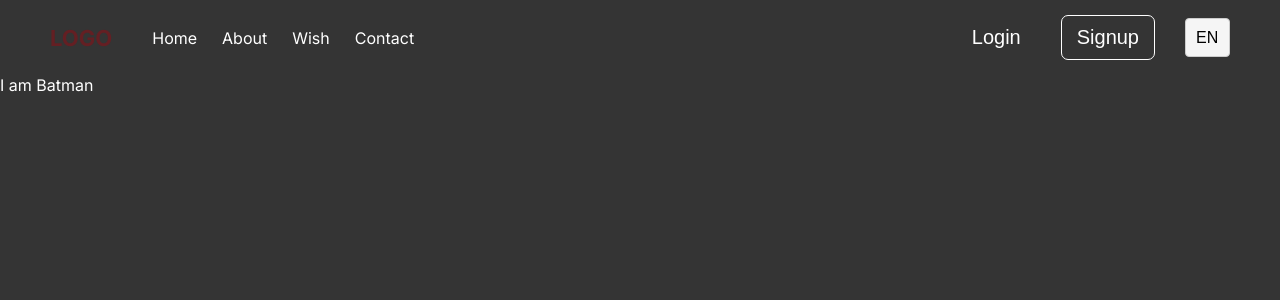
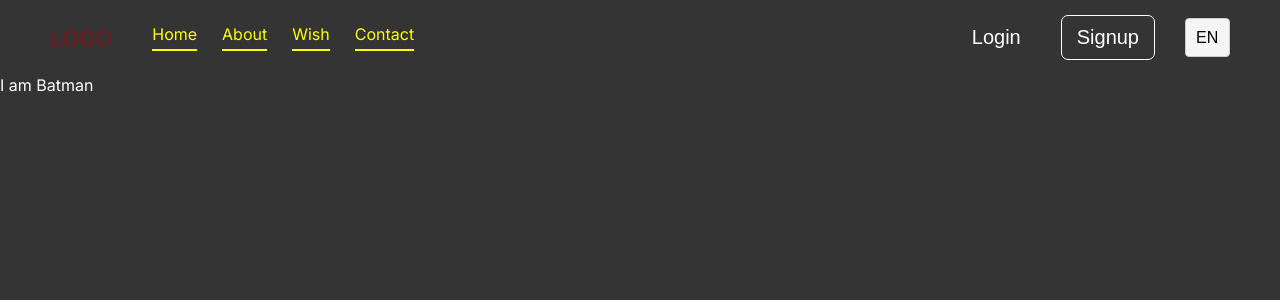
Before and after one commit to noor-ridha/e-commerce, a Next.js app in the folder client/: page / in a window 1280 px wide. Shown: the top 300 px of the page. Built offline with nearby package versions, Linux system fonts and the light colour scheme.

Commit message:
front-end\ add active link to the desktop navbar

```diff
--- a/client/app/components/Navbar/Navbar.scss
+++ b/client/app/components/Navbar/Navbar.scss
@@ -153,6 +153,12 @@
   }
 }
 
+.active {
+  color: yellow;
+  border-bottom: 2px solid yellow;
+  padding-bottom: 5px;
+}
+
 @media only screen and (max-width: 900px) {
   .desktop-nav {
     display: none !important;
--- a/client/app/components/Navbar/Navbar.tsx
+++ b/client/app/components/Navbar/Navbar.tsx
@@ -1,3 +1,5 @@
+'use client';
+
 import Link from 'next/link';
 
 import About from '@/app/assets/svg/About';
@@ -7,9 +9,13 @@ import Home from '@/app/assets/svg/Home';
 import Profile from '@/app/assets/svg/Profile';
 import Wish from '@/app/assets/svg/Wish';
 
+import { usePathname } from 'next/navigation';
+
 import './Navbar.scss';
 
 const Navbar = () => {
+  const currentRoute = usePathname();
+
   return (
     <>
       <nav className='desktop-nav'>
@@ -17,7 +23,7 @@ const Navbar = () => {
           <h1 className='desktop-nav__left__logo'>LOGO</h1>
           <ul className='desktop-nav__left__list'>
             {['Home', 'About', 'Wish', 'Contact'].map((item, index) => (
-              <li key={index} className='desktop-nav__left__list__items'>
+              <li key={index} className={`desktop-nav__left__list__items ${currentRoute === `/` && 'active'}`}>
                 <Link href={`/${item}`}>{item}</Link>
               </li>
             ))}
```
